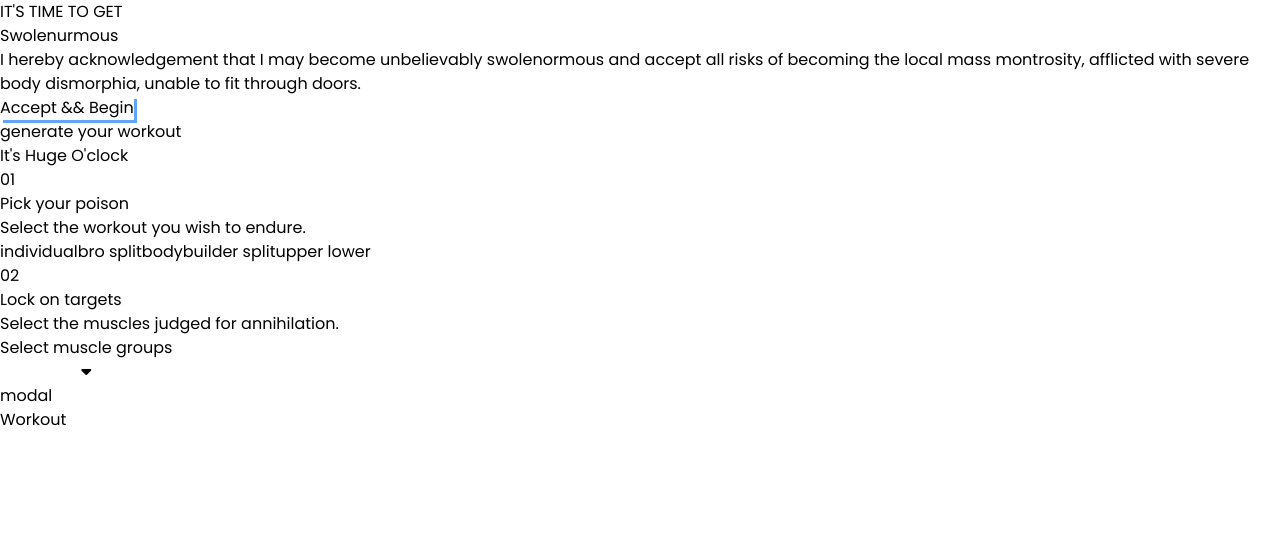
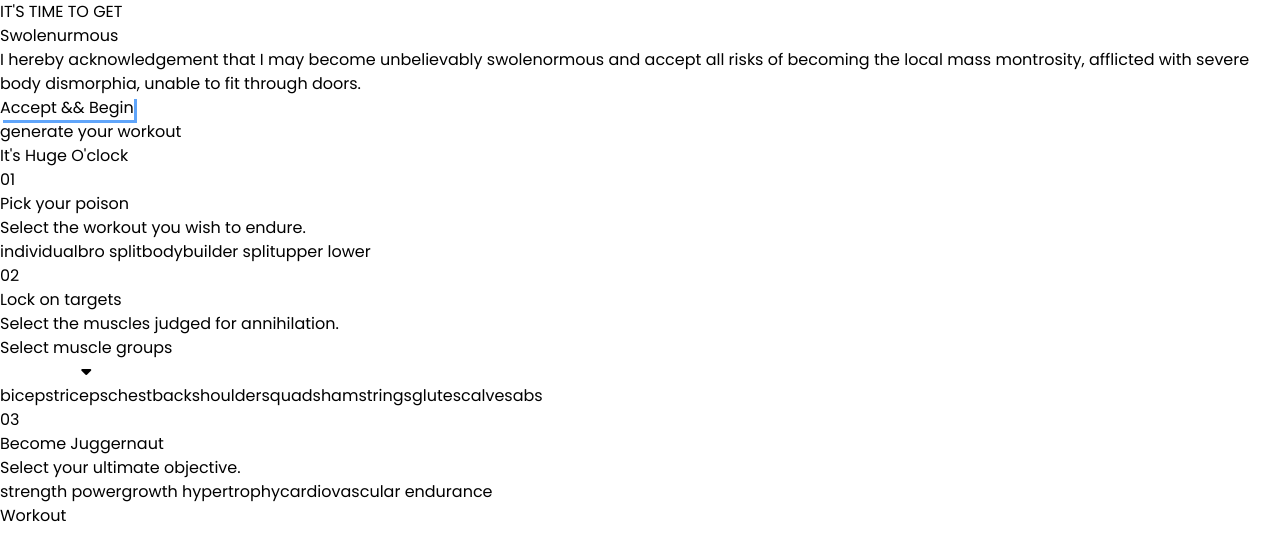
Before and after one commit to engMaya22/fit-gym-react-js, a React (Vite) app: page / in a window 1280 px wide. Both pictures are taken after a click on the button "Select muscle groups". Shown: the top 560 px of the page. Built offline with nearby package versions, Linux system fonts and the light colour scheme.

Commit message:
generator functionality

```diff
--- a/src/components/Generator.jsx
+++ b/src/components/Generator.jsx
@@ -1,5 +1,5 @@
 import { useState } from "react";
-import { WORKOUTS } from "../util/swoldier";
+import { SCHEMES, WORKOUTS } from "../util/swoldier";
 import SectionWrapper from "./SectionWrapper";
 
 
@@ -16,21 +16,48 @@ const Header = ({index , title , description})=>{
   )
 }
 export default function Generator() {
-  const [ showModal , setShowModal] = useState(false)
+
+  const [ showModal , setShowModal] = useState(false);
+  const [poison , setPoison] = useState('individual');//for workouts
+  const [muscles , setMuscles] = useState([]);
+  const [goal , setGoal] = useState('strength_power');
+
   const toggleModal = ()=>{
     setShowModal(!showModal);
+  }
+  const updateMuscles = (muscleGroup)=>{//set just to 2 muscles
+    if(muscles.includes(muscleGroup)){//if musclesgroup already exsists and click on it remove it from muscles
+      setMuscles(muscles.filter(val => val !== muscleGroup))
+      return
+    }
+    if(muscles.length > 2)
+      return
+    if(poison !== 'individual' )//if type not individual select just one
+    {
+      setMuscles([muscleGroup])
+      setShowModal(false)
+      return
+    }
+
+    setMuscles([...muscles , muscleGroup])
+    if(muscles.length === 2)
+      setShowModal(false)
+
+
   }
 
   return (
     <SectionWrapper header={"generate your workout"}
       title={['It\'s', 'Huge', 'O\'clock']}>
+
       <Header index={'01'} title={'Pick your poison'} description={"Select the workout you wish to endure."} />
-
       <div className="grid grid-cols-2 sm:grid-cols-4  gap-4">
-
         {Object.keys(WORKOUTS).map((type, typeIndex)=>{
           return (
-              <button className="bg-slate-950 rounded-lg hover:border-blue-600 duration-200 border-blue-400 border py-4" key={typeIndex}>
+              <button onClick={()=>{ setMuscles([]) ; setPoison(type)}}//new poison -> make muscles empty
+                  className={ 'bg-slate-950 rounded-lg hover:border-blue-600 duration-200 border py-4' +
+                   (type === poison ? ' border-blue-600' : ' border-blue-400' ) } key={typeIndex}>
+                    {/* blue 600 for current selected */}
                 <p className="capitalize">{type.replaceAll('_',' ')}</p>
               </button>
           )
@@ -43,14 +70,45 @@ export default function Generator() {
 
         <button onClick={()=>{toggleModal()}}
                className=" flex items-center justify-center relative p-3">
-             <p>Select muscle groups</p>
+             <p className="capitalize">{muscles.length == 0 ? 'Select muscle groups' : muscles.join(' ')}</p>
              <i className="fa-solid fa-caret-down absolute right-3 top-1/2 -translate-y-1/2"></i>
         </button>
 
         {showModal && (
-          <div>modal</div>
+          <div className="flex flex-col px-3 pb-3">{ (poison  === 'individual' ? WORKOUTS[poison] : Object.keys( WORKOUTS[poison] ))
+                                              .map((muscleGroup , muscleGroupIndex)=>{
+                                                return ( <button
+                                                          className={'hover:text-blue-400 duration-200 ' + (muscles.includes(muscleGroup) ? ' text-blue-400' : ' ')}
+                                                          key={muscleGroupIndex}
+                                                          onClick={()=>{
+                                                          updateMuscles(muscleGroup)
+                                                         }}
+
+                                                          >
+                                                                 <p className="uppercase"> {muscleGroup}</p>
+                                                        </button>)
+
+                                              }) }</div>
         )}
 
+      </div>
+
+      <Header index={'03'} title={'Become Juggernaut'} description={"Select your ultimate objective."} />
+      <div className="grid grid-cols-3  gap-4">
+
+        {Object.keys(SCHEMES).map((scheme, schemeIndex)=>{
+          return (
+              // <button className="bg-slate-950 rounded-lg hover:border-blue-600 duration-200 border-blue-400 border py-4" key={schemeIndex}>
+              //   <p className="capitalize">{scheme.replaceAll('_',' ')}</p>
+              // </button>
+                 <button onClick={()=>{setGoal(scheme)}}
+                 className={ 'bg-slate-950 rounded-lg hover:border-blue-600 duration-200 border py-4' +
+                  (scheme === goal ? ' border-blue-600' : ' border-blue-400' ) } key={schemeIndex}>
+                   {/* blue 600 for current selected */}
+               <p className="capitalize">{scheme.replaceAll('_',' ')}</p>
+             </button>
+          )
+        })}
       </div>
 
     </SectionWrapper>
```
